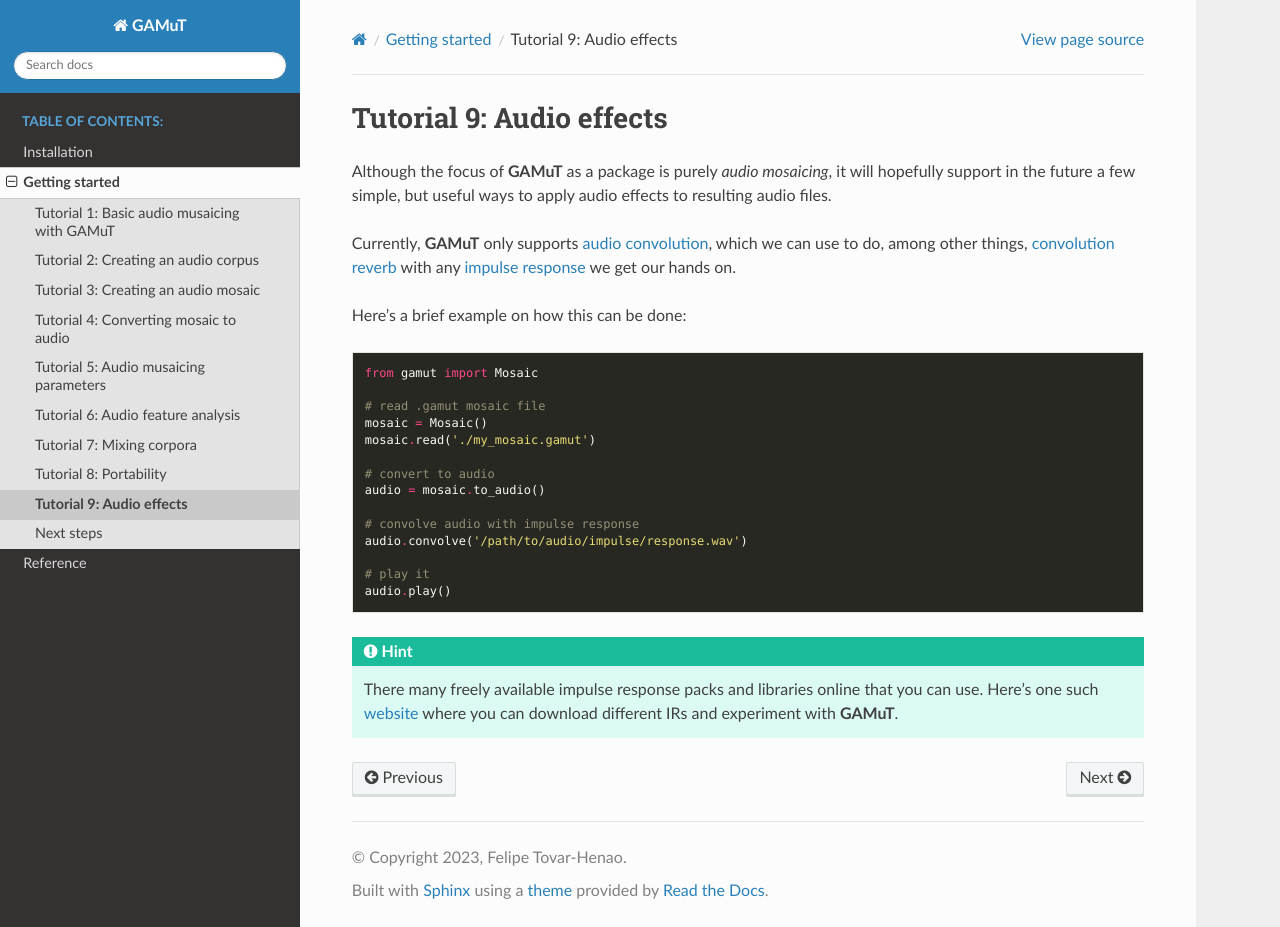
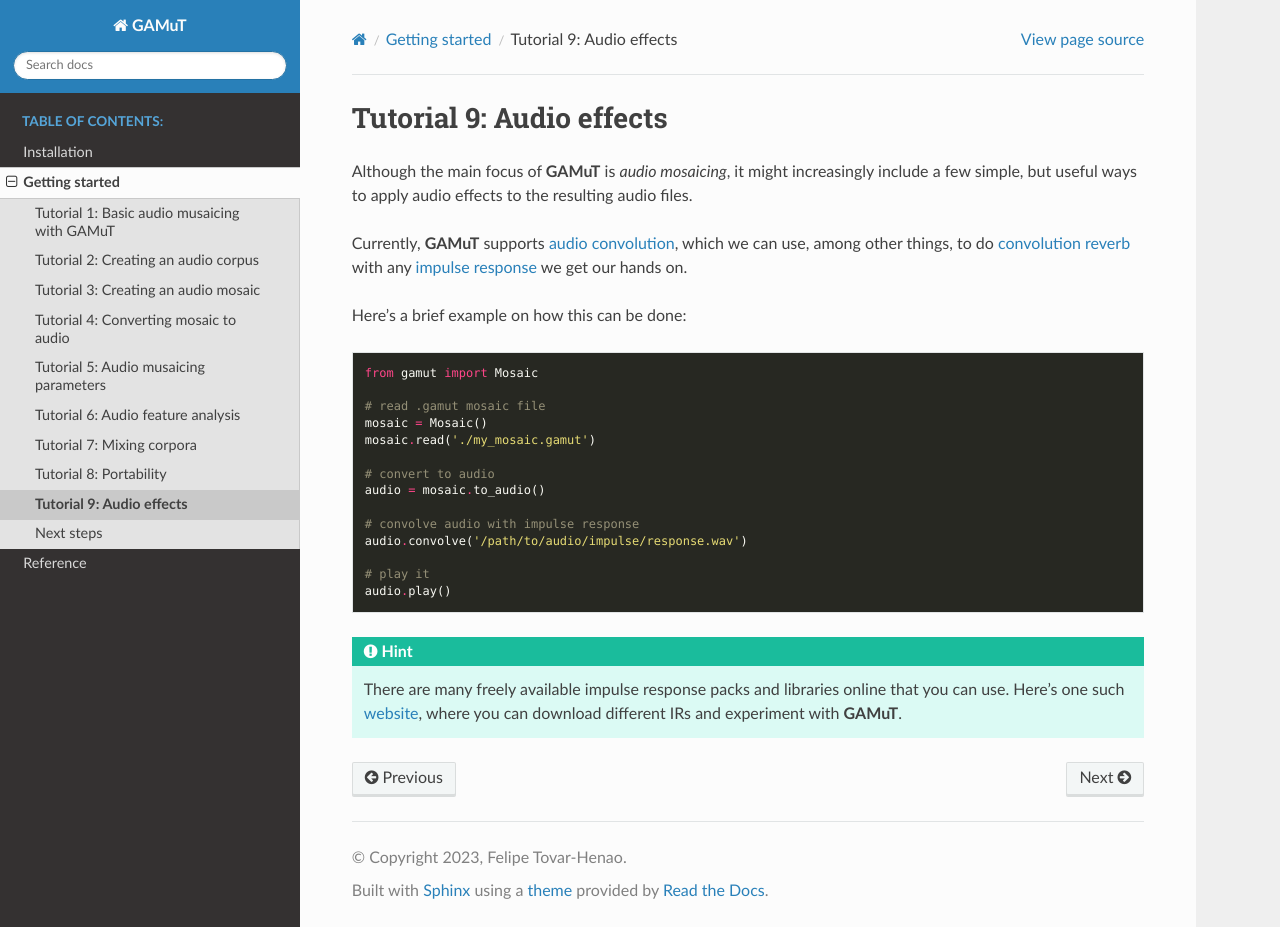
Before and after one commit to felipetovarhenao/gamut, a Sphinx documentation site: the page built from docs/source/tutorials/audio-effects.rst, in a window 1280 px wide and 927 px high. Built offline with Sphinx 7.4.7 and the Read the Docs theme 2.0.0, drawn with Linux system fonts in a browser that asks for light colours.

Commit message:
small typo corrections on docs

```diff
--- a/docs/source/index.rst
+++ b/docs/source/index.rst
@@ -34,7 +34,7 @@
          </tr>
          <tr>
             <td>
-               • Now, let's imagine we tell the computer that the <b>corpus</b> will be all avaialable <b>emojis</b>.
+               • Now, let's imagine we tell the computer that the <b>corpus</b> will be all available <b>emojis</b>.
                The computer will then try to find <i>the best</i> subset of emojis, based on how similar they are in shape,
                color, and other features to the <b>target</b>, and attempt to reconstruct the portrait of Bob Ross.
             </td>
@@ -62,7 +62,7 @@
 Audio examples
 ~~~~~~~~~~~~~~~~
 
-Here are 5 examples of `audio musaicing` made with **GAMuT**, using different corpora on the same target:
+Here are 5 examples of `audio musaicing` made with **GAMuT**, using different **corpora** on the same audio **target**.
 
    .. raw:: html
 
--- a/docs/source/tutorials/audio-effects.rst
+++ b/docs/source/tutorials/audio-effects.rst
@@ -1,11 +1,11 @@
 Tutorial 9: Audio effects
 ============================
 
-Although the focus of **GAMuT** as a package is purely `audio mosaicing`, it will hopefully support in the future a few simple, but useful ways to
-apply audio effects to resulting audio files.
+Although the main focus of **GAMuT** is `audio mosaicing`, it might increasingly include a few simple, but useful ways to
+apply audio effects to the resulting audio files.
 
-Currently, **GAMuT** only supports `audio convolution <https://www.izotope.com/en/learn/the-basics-of-convolution-in-audio-production.html>`_,
-which we can use to do, among other things, `convolution reverb <https://ask.audio/articles/what-is-convolution-reverb>`_ with any
+Currently, **GAMuT** supports `audio convolution <https://www.izotope.com/en/learn/the-basics-of-convolution-in-audio-production.html>`_,
+which we can use, among other things, to do `convolution reverb <https://ask.audio/articles/what-is-convolution-reverb>`_ with any
 `impulse response <https://en.wikipedia.org/wiki/Impulse_response>`_ we get our hands on.
 
 Here's a brief example on how this can be done:
@@ -28,5 +28,5 @@
 	audio.play()
 
 .. hint::
-	There many freely available impulse response packs and libraries online that you can use.
-	Here's one such `website <https://impulses.prasadt.com/>`_ where you can download different IRs and experiment with **GAMuT**.
+	There are many freely available impulse response packs and libraries online that you can use.
+	Here's one such `website <https://impulses.prasadt.com/>`_, where you can download different IRs and experiment with **GAMuT**.
```
